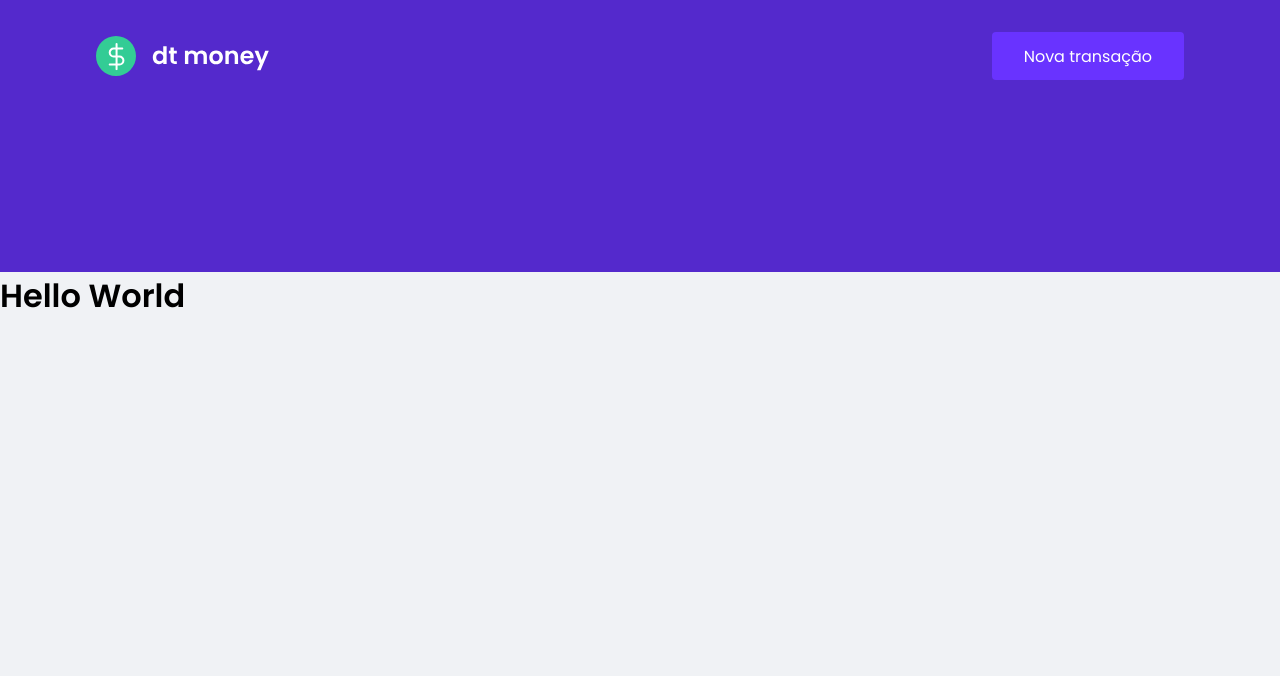
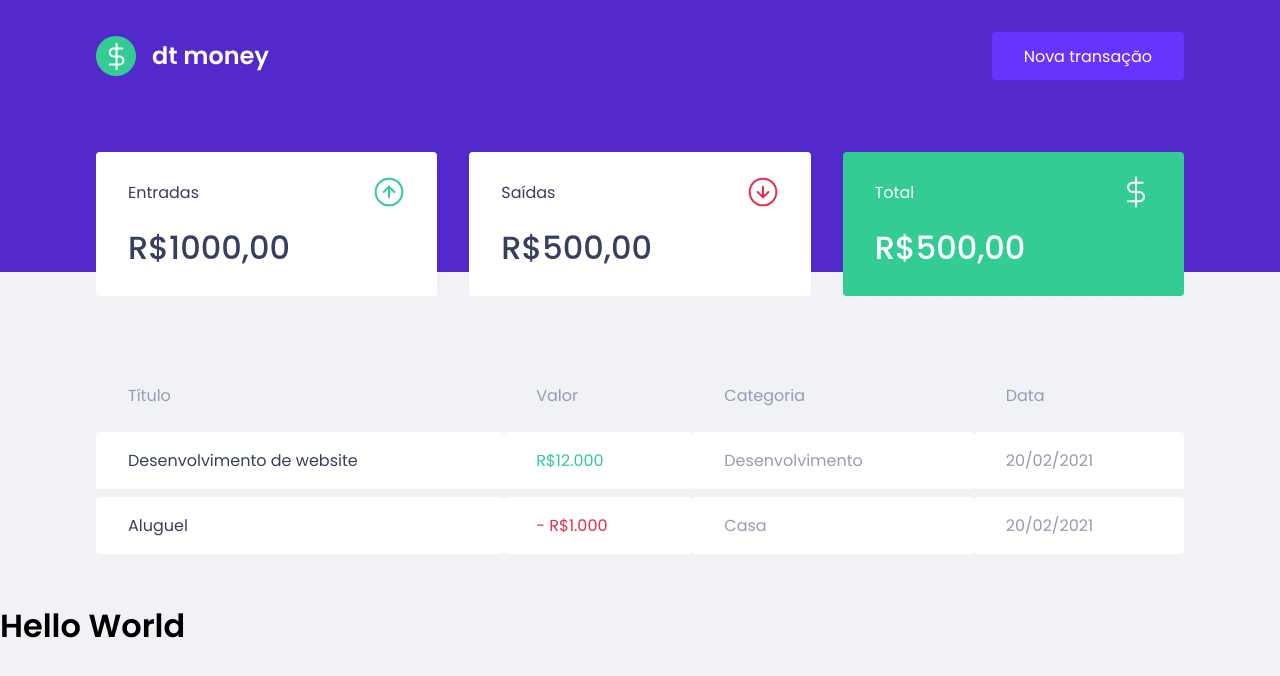
Before and after one commit to rodrigodiasf1984/ignite-dtmoney, a React (Create React App) app: page / in a window 1280 px wide. Shown: the top 676 px of the page. Built offline with nearby package versions, Linux system fonts and the light colour scheme.

Commit message:
🎨 M- import dashboard

```diff
--- a/src/App.tsx
+++ b/src/App.tsx
@@ -1,4 +1,5 @@
 import React from "react";
+import { Dashboard } from "./components/Dashboard";
 import { Header } from "./components/Header";
 import { GlobalStyle } from "./styles/global";
 
@@ -6,6 +7,7 @@ export function App() {
   return (
     <>
       <Header/>
+      <Dashboard/>
       <GlobalStyle/>
       <h1>Hello World</h1>
     </>
```
